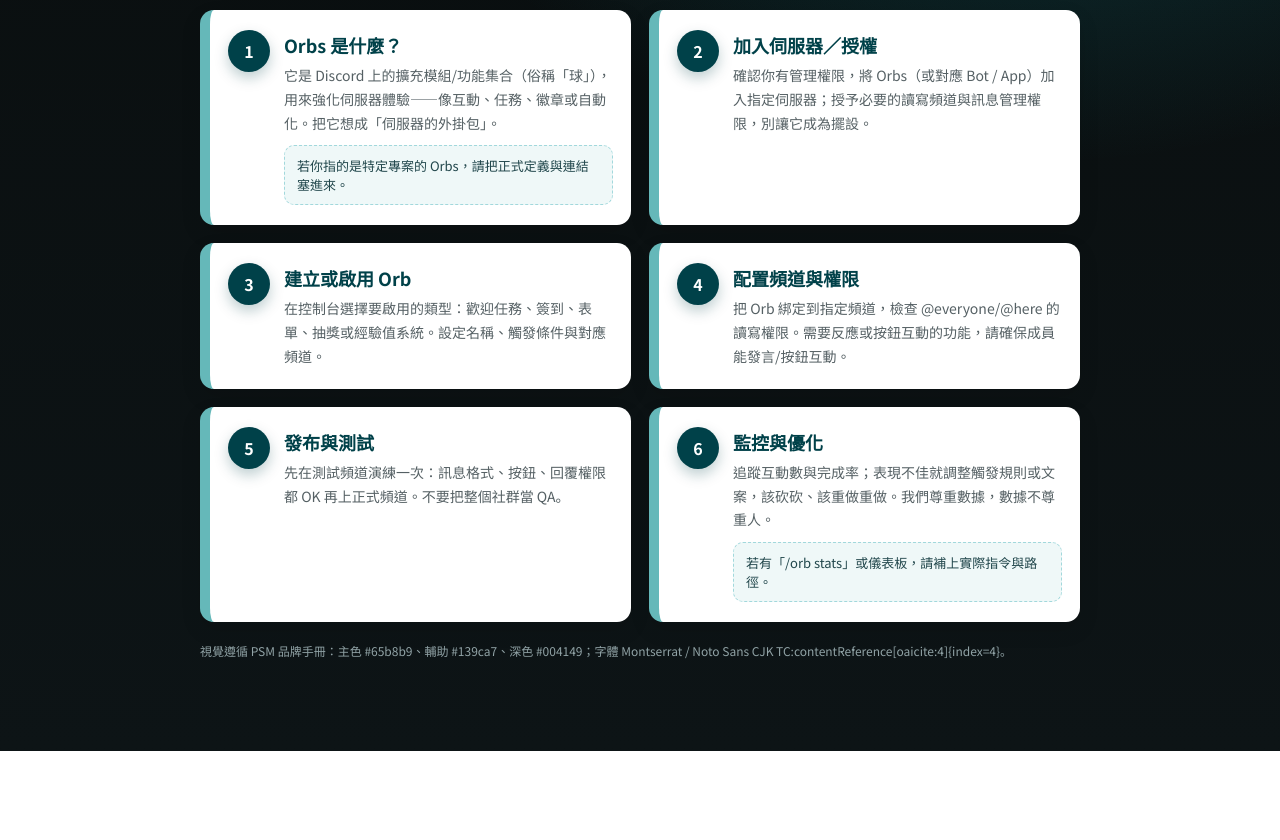
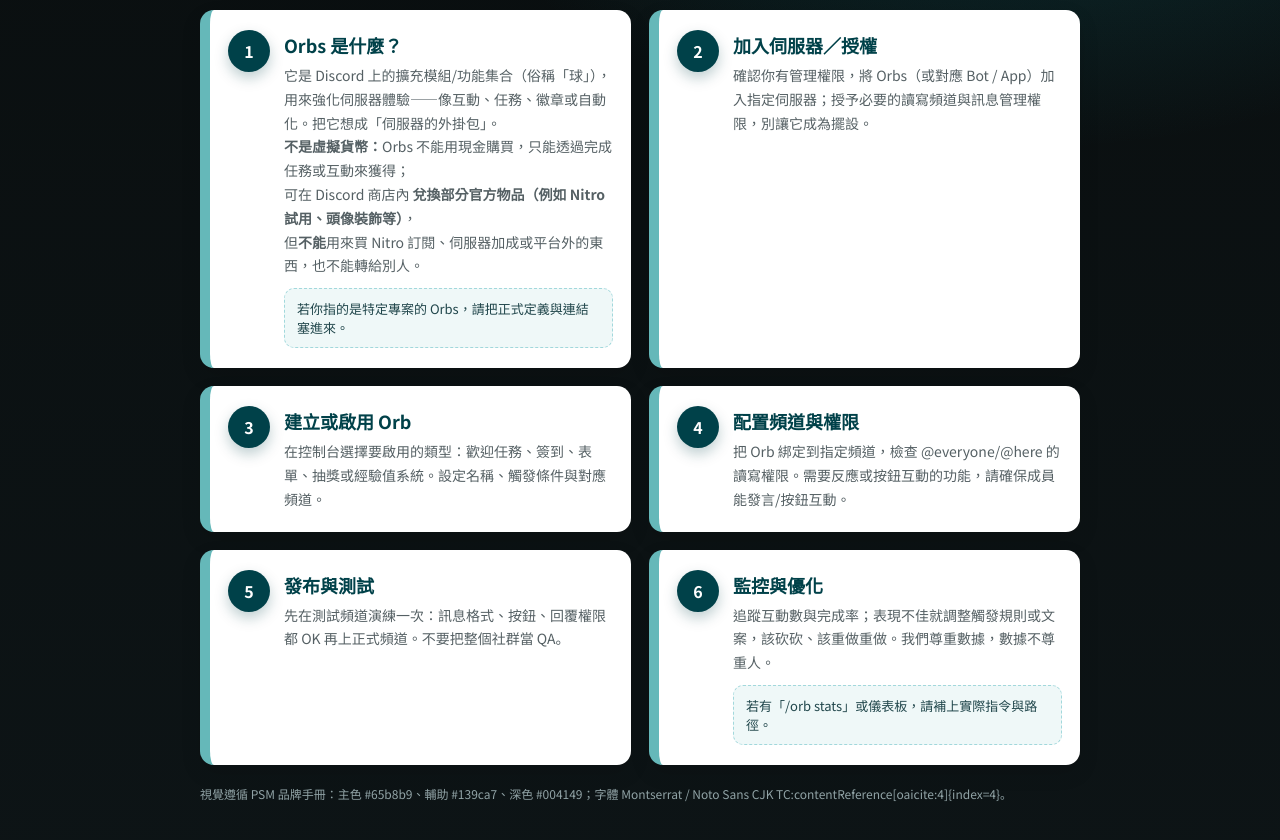
Before and after one commit to pj1121/html-example, a plain HTML site: page index.html in a window 1280 px wide. Shown: the part 110-950 px from the top of the page. Before the commit the page ends 861 px from the top, so only its background shows below. Drawn offline with Linux system fonts and the light colour scheme.

Commit message:
Update index.html

```diff
--- a/index.html
+++ b/index.html
@@ -95,9 +95,13 @@
   <div class="content">
     <h3>Orbs 是什麼？</h3>
     <p>它是 Discord 上的擴充模組/功能集合（俗稱「球」），用來強化伺服器體驗——像互動、任務、徽章或自動化。把它想成「伺服器的外掛包」。</p>
+    <p><strong>不是虛擬貨幣：</strong>Orbs 不能用現金購買，只能透過完成任務或互動來獲得；<br>
+    可在 Discord 商店內 <strong>兌換部分官方物品（例如 Nitro 試用、頭像裝飾等）</strong>，<br>
+    但<strong>不能</strong>用來買 Nitro 訂閱、伺服器加成或平台外的東西，也不能轉給別人。</p>
     <div class="hint">若你指的是特定專案的 Orbs，請把正式定義與連結塞進來。</div>
   </div>
 </article>
+
 
       <article class="step">
         <div class="badge">2</div>
```
Lines whose indentation alone changed are shown as unchanged.
